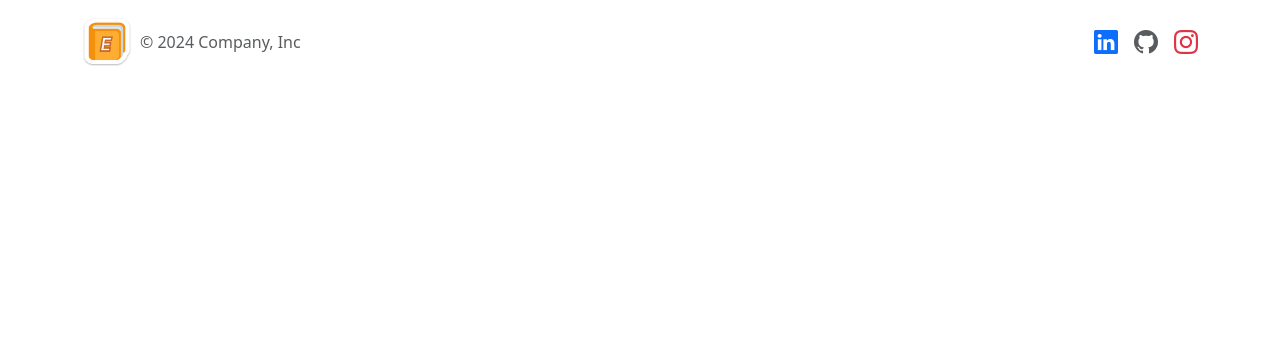
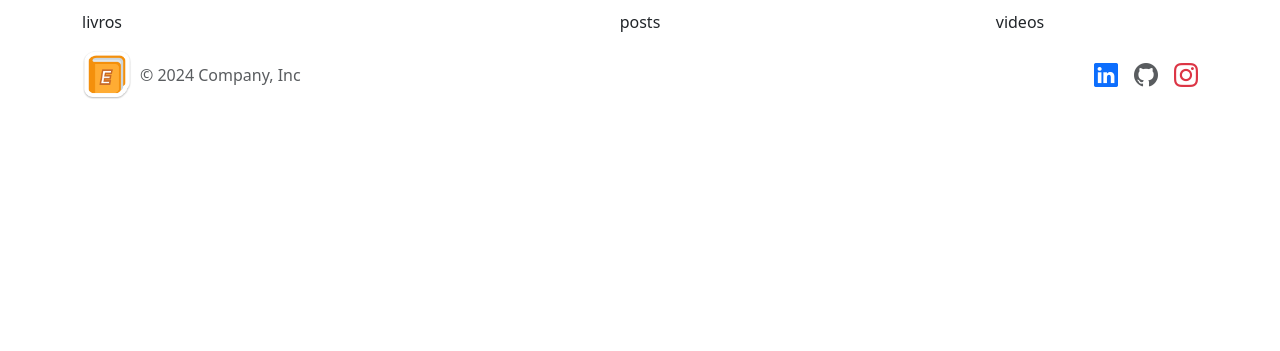
Before and after one commit to danielBRTanimacao/ebook-world-django, a Django app: template home/templates/home/user.html in a window 1280 px wide. Shown: the part 449-800 px from the top of the page. Run offline with Django 5.2, Linux system fonts and the light colour scheme; the template is opened without the code that fills it, so the values that code supplies are empty.

Commit message:
moving html

```diff
--- a/home/templates/home/user.html
+++ b/home/templates/home/user.html
@@ -33,15 +33,21 @@
                                 </p>
                             </div>
                         </li>
-                        <li class="nav-item">
-                            <a href="#" class="nav-link">configurações</a>
-                        </li>
                     </ul>
                 </div>
             </nav>
         </header>
-        <section>
-            livros | posts | videos |
+        <hr>
+        <section class="row text-center">
+            <div class="col-sm-4 text-start">
+                livros
+            </div>
+            <div class="col-sm-4">
+                posts
+            </div>
+            <div class="col-sm-4">
+                videos
+            </div>
         </section>
     </main>
     {% include "global/partials/footer.html" %}
```
